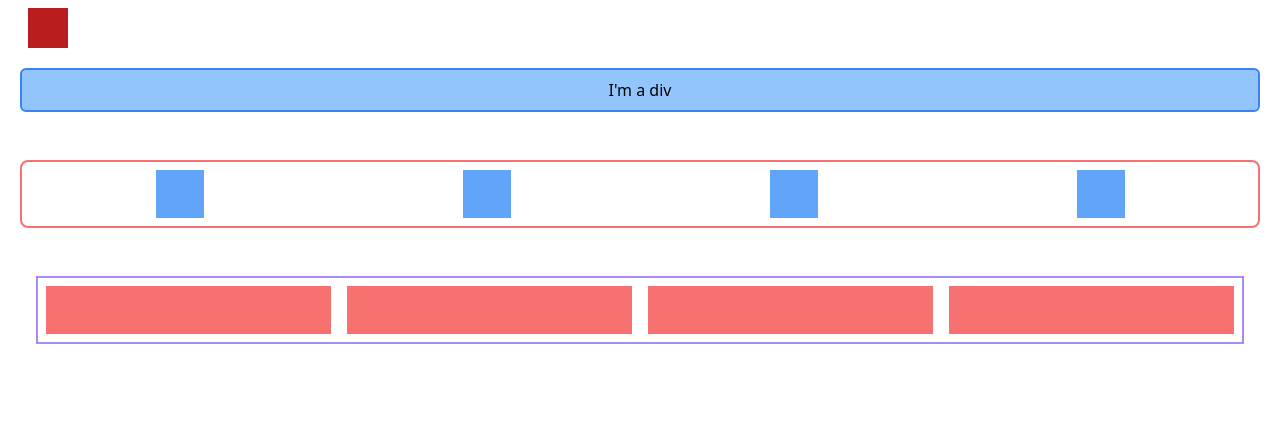
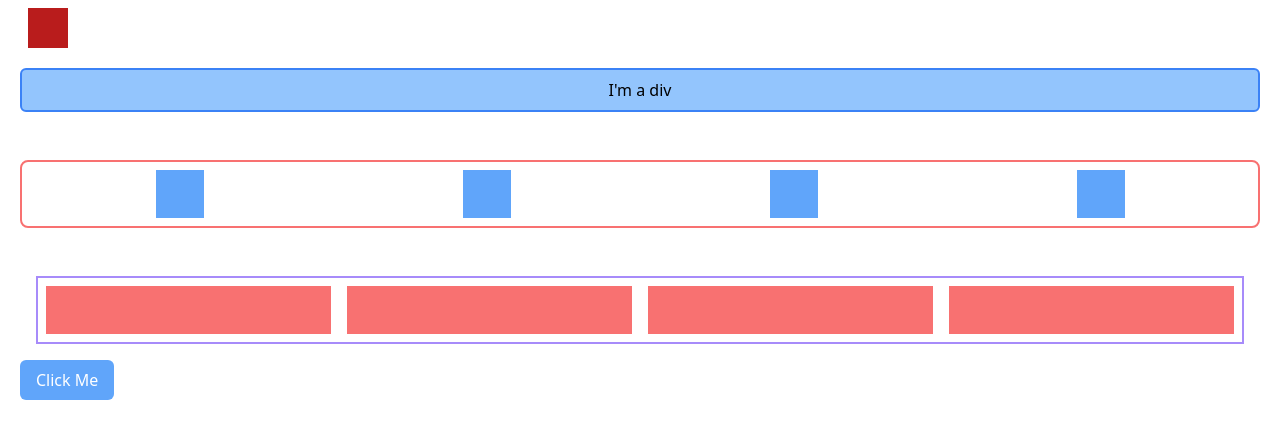
Before and after one commit to mostafa-meerzad/tailwindcss-first-try, a website: page index.html in a window 1280 px wide. Drawn offline with Linux system fonts and the light colour scheme.

Commit message:
add button-effects and transitions

```diff
--- a/index.html
+++ b/index.html
@@ -32,6 +32,11 @@
 
       <div class="absolute top-0 m-2 w-10 h-10 bg-red-700"></div>
 
+      <button
+        class="px-4 py-2 bg-blue-400 text-white active:bg-blue-800 rounded-md hover:bg-blue-300 transition ease-in-out"
+      >
+        Click Me
+      </button>
     </main>
   </body>
 </html>
```
Also changed, not shown: output.css.
